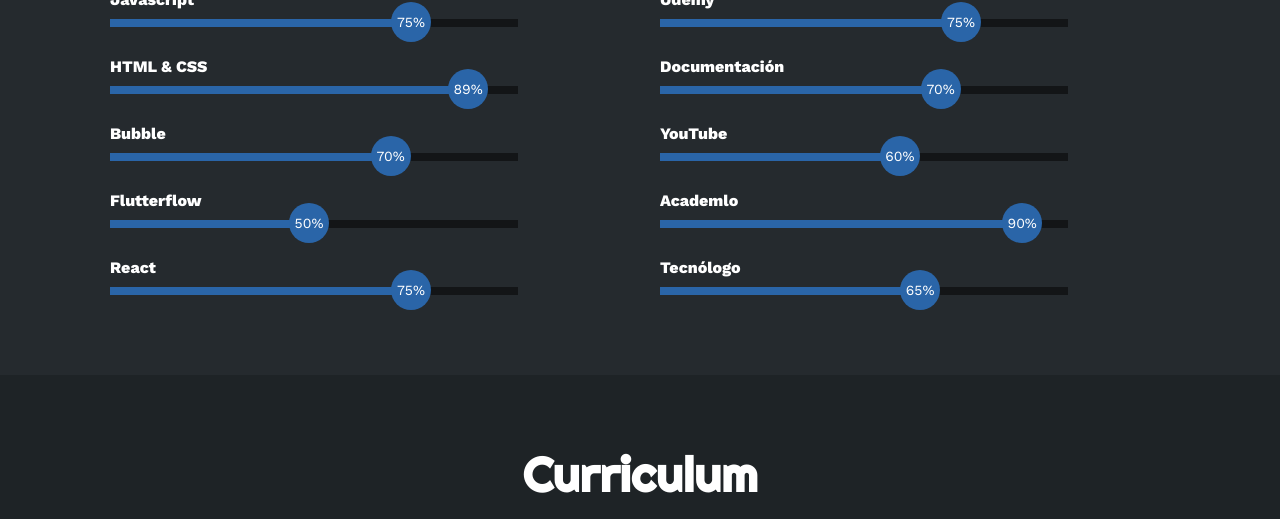
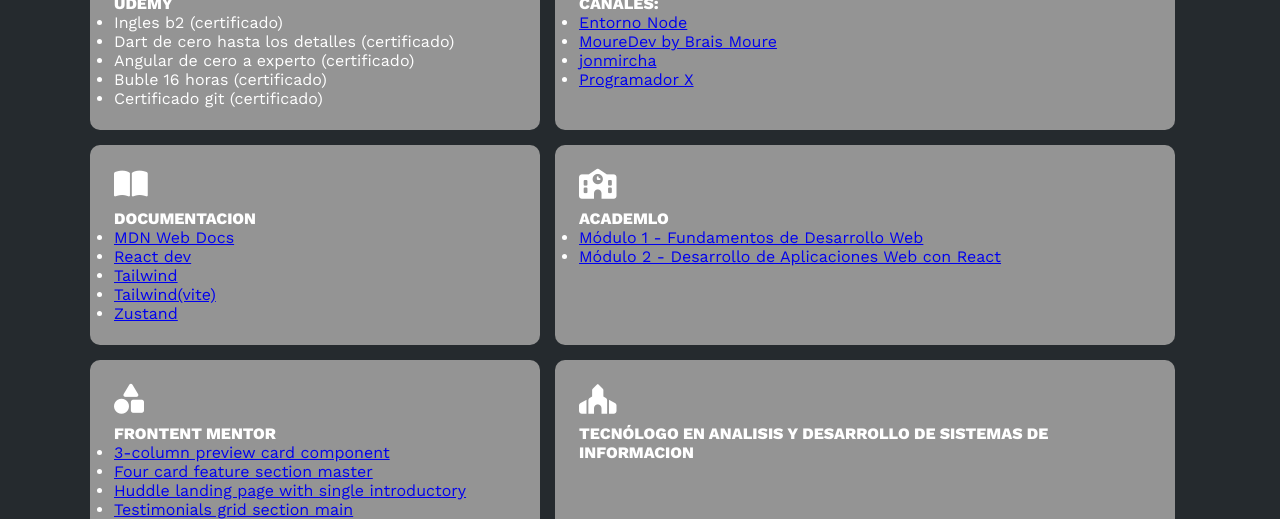
Before and after one commit to Poloflv/repositorio-javascript, a website: page index.html in a window 1280 px wide. Shown: the part 2281-2800 px from the top of the page. Drawn offline with nearby package versions, Linux system fonts and the light colour scheme.

Commit message:
aprendizaje

```diff
--- a/estilo.css
+++ b/estilo.css
@@ -2,11 +2,13 @@
 
 :root{
     --color-verde: #2a65a8;
+    --color-verde-aprendizaje: #2a65a8aa;
     --color-background: #1e2326;
     --color-texto: #fff;
     --color-arriba: rgba(30,35,38,.8);
     --color-abajo: rgba(30,35,38,1);
     --color-block: #252A2E;
+    --color-block-aprendizaje: #949494;
     --color-scroll: white;
     --VeryLightGray: hsl(0, 0%, 98%);
     --bg: #fff;
@@ -41,11 +43,13 @@
 
     /* ejemplo */
     --color-verde: #0ea08f;
+    --color-verde-aprendizaje: #0ea08f9e;
     --color-background: #ffffff;
     --color-texto:#000000;
     --color-arriba: hsl(0, 0%, 100%);
     --color-abajo: hsla(0, 0%, 67%, 0.834);
     --color-block: #b9c6d169;
+    --color-block-aprendizaje: #b9c6d169;
     --color-scroll: rgb(0, 0, 0);
     --text-200:#424242;
     --bg-100:#E6E6FA;
@@ -267,11 +271,11 @@
     font-weight: bold;
     border-radius: 5px;
 }
-.sobremi .fila .col .contenedor-intereses {
+ .contenedor-intereses {
     display: flex;
     flex-wrap: wrap;
 }
-.sobremi .fila .col .contenedor-intereses .interes {
+ .contenedor-intereses .interes {
     width: 100px;
     height: 100px;
     background-color: var(--color-block);
@@ -284,11 +288,11 @@
     transition: .3s;
 }
 
-.sobremi .fila .col .contenedor-intereses .interes:hover{
+ .contenedor-intereses .interes:hover{
     background-color: var(--color-verde);
 }
 
-.sobremi .fila .col .contenedor-intereses .interes i {
+ .contenedor-intereses .interes i {
     font-size: 30px;
     margin-bottom: 10px;
 }
@@ -1234,3 +1238,36 @@
         justify-content: center;
     }
 }
+
+
+
+
+
+
+
+
+.contenedor-intereses-aprendizaje {
+    display: flex;
+    flex-wrap: wrap;
+}
+ .contenedor-intereses-aprendizaje .interes-aprendizaje {
+    width: 100%;
+    height: 200px;
+    background-color: var(--color-block-aprendizaje);
+    border-radius: 10px ;
+    margin:  0 15px 15px 0;
+    display: flex;
+    flex-direction: column;
+    padding: 1.5rem;
+    transition: .3s;
+    overflow: hidden;
+}
+
+ .contenedor-intereses-aprendizaje .interes-aprendizaje:hover{
+    background-color: var(--color-verde-aprendizaje);
+}
+
+ .contenedor-intereses-aprendizaje .interes-aprendizaje i {
+    font-size: 30px;
+    margin-bottom: 10px;
+}
--- a/index.html
+++ b/index.html
@@ -26,7 +26,7 @@
                         <li><i class="bx bx-1 bxs-brightness-half " id="changeTheme"></i></li>
                         <li><a href="#inicio" onclick="seleccionar()">INICIO</a></li>
                         <li><a href="#sobremi" onclick="seleccionar()">SOBRE MI</a></li>
-                        <li><a href="#skills" onclick="seleccionar()">SKILLS</a></li>
+                        <li><a href="#skills" onclick="seleccionar()">APRENDIZAJE</a></li>
                         <li><a href="#curriculum" onclick="seleccionar()">CURRICULUM</a></li>
                         <li><a href="#portfolio" onclick="seleccionar()">PROYECTOS</a></li>
                         <li><a href="#contacto" onclick="seleccionar()">CONTACTO</a></li>
@@ -98,6 +98,7 @@
                             <li>
                                 <strong>Email</strong>
                                 kevinpolo316@gmail.com
+
                             </li>
 
 
@@ -164,54 +165,49 @@
         <!-- SECCION SKILLS -->
         <section class="skills" id="skills">
             <div class="contenido-seccion">
-                <h2>FUENTES</h2>
+                <h2>SITIOS DE APRENDIZAJE</h2>
                 <div class="fila">
                     <!-- Technical Skill -->
-                    <div class="col">
-                        <h3>Tiempo invertido en 2 años:</h3>
-                        <div class="skill">
-                            <span>Javascript</span>
-                            <div class="barra-skill">
-                                <div class="progreso">
-                                    <span>75%</span>
-                                </div>
-                            </div>
+                    <div class="contenedor-intereses-aprendizaje">
+                        <!-- <h3>Tiempo invertido en 2 años:</h3> -->
+
+
+                        <!-- TODO cambiar las 3 de abajo -->
+                        <div class="interes-aprendizaje">
+                            <i class="fa-solid fa-graduation-cap"></i>
+                            <h4>UDEMY</h4>
+                            <ul>
+                                <li>Ingles b2 (certificado)</li>
+                                <li>Dart de cero hasta los detalles (certificado)</li>
+                                <li>Angular de cero a experto (certificado)</li>
+                                <li>Buble 16 horas (certificado)</li>
+                                <li>Certificado git (certificado)</li>
+                            </ul>
                         </div>
 
-                        <div class="skill">
-                            <span>HTML & CSS</span>
-                            <div class="barra-skill">
-                                <div class="progreso">
-                                    <span>89%</span>
-                                </div>
-                            </div>
+                        <div class="interes-aprendizaje">
+                            <i class="fa-solid fa-book-open"></i>
+                            <h4>DOCUMENTACION</h4>
+                            <ul>
+                                <li><a href="http://developer.mozilla.org/es/" target="_blank" rel="noopener noreferrer">MDN Web Docs</a></li>
+                                <li><a href="http://es.react.dev/reference/react" target="_blank" rel="noopener noreferrer">React dev</a></li>
+                                <li><a href="http://tailwindcss.com/docs/installation" target="_blank" rel="noopener noreferrer">Tailwind</a></li>
+                                <li><a href="http://tailwindcss.com/docs/guides/vite" target="_blank" rel="noopener noreferrer">Tailwind(vite)</a></li>
+                                <li><a href="https://zustand-demo.pmnd.rs/" target="_blank" rel="noopener noreferrer">Zustand</a></li>
+                            </ul>
                         </div>
 
-                        <div class="skill">
-                            <span>Bubble</span>
-                            <div class="barra-skill">
-                                <div class="progreso">
-                                    <span>70%</span>
-                                </div>
-                            </div>
-                        </div>
-
-                        <div class="skill">
-                            <span>Flutterflow</span>
-                            <div class="barra-skill">
-                                <div class="progreso">
-                                    <span>50%</span>
-                                </div>
-                            </div>
-                        </div>
-
-                        <div class="skill">
-                            <span>React</span>
-                            <div class="barra-skill">
-                                <div class="progreso">
-                                    <span>75%</span>
-                                </div>
-                            </div>
+                        <div class="interes-aprendizaje">
+                            <i class="fa-solid fa-shapes"></i>
+                            <h4>FRONTENT MENTOR</h4>
+                            <ul>
+                                <li><a href="https://trabajos-front-end-mentor-polo.netlify.app/3-column-preview-card-component-main/" target="_blank" rel="noopener noreferrer">3-column preview card component</a></li>
+                                <li><a href="https://trabajos-front-end-mentor-polo.netlify.app/four-card-feature-section-master/" target="_blank" rel="noopener noreferrer">Four card feature section master</a></li>
+                                <li><a href="https://trabajos-front-end-mentor-polo.netlify.app/huddle-landing-page-with-single-introductory-section-master/" target="_blank" rel="noopener noreferrer">Huddle landing page with single introductory</a></li>
+                                <li><a href="https://trabajos-front-end-mentor-polo.netlify.app/testimonials-grid-section-main/" target="_blank" rel="noopener noreferrer">Testimonials grid section main</a></li>
+                                <li><a href="https://trabajos-front-end-mentor-polo.netlify.app/stats-preview-card-component-main/" target="_blank" rel="noopener noreferrer">Stats preview card component main</a></li>
+                                <li><a href="https://trabajos-front-end-mentor-polo.netlify.app/results-summary-component-main/" target="_blank" rel="noopener noreferrer">Results summary component main</a></li>
+                            </ul>
                         </div>
 
 
@@ -219,51 +215,36 @@
 
                     <!-- Professional Skills -->
 
-                    <div class="col">
-                        <h3>Sitios de aprendizaje:</h3>
-                        <div class="skill">
-                            <span>Udemy</span>
-                            <div class="barra-skill">
-                                <div class="progreso">
-                                    <span>75%</span>
-                                </div>
-                            </div>
+                    <div class="contenedor-intereses-aprendizaje">
+                        <!-- <h3>Tiempo invertido en 2 años:</h3> -->
+
+
+                        <!-- TODO cambiar las 3 de abajo -->
+                        <div class="interes-aprendizaje">
+                            <i class="fa-brands fa-youtube"></i>
+                            <h4>CANALES:</h4>
+                            <ul>
+                                <li><a href="https://www.youtube.com/@luismiguelavendanolozano5084" target="_blank" rel="noopener noreferrer">Entorno Node</a></li>
+                                <li><a href="https://www.youtube.com/@mouredev" target="_blank" rel="noopener noreferrer">MoureDev by Brais Moure </a></li>
+                                <li><a href="https://www.youtube.com/@jonmircha" target="_blank" rel="noopener noreferrer">jonmircha</a></li>
+                                <li><a href="https://www.youtube.com/@ProgramadorX" target="_blank" rel="noopener noreferrer">Programador X</a></li>
+                            </ul>
                         </div>
 
-                        <div class="skill">
-                            <span>Documentación</span>
-                            <div class="barra-skill">
-                                <div class="progreso">
-                                    <span>70%</span>
-                                </div>
-                            </div>
+                        <div class="interes-aprendizaje">
+                            <i class="fa-solid fa-school"></i>
+                            <h4>ACADEMLO</h4>
+                            <ul>
+                                <li><a href="https://certificates.academlo.com/en/verify/08550520704540" target="_blank" rel="noopener noreferrer">Módulo 1 - Fundamentos de Desarrollo Web</a></li>
+                                <li><a href="https://certificates.academlo.com/en/verify/85258775160695" target="_blank" rel="noopener noreferrer">Módulo 2 - Desarrollo de Aplicaciones Web con React</a></li>
+                            </ul>
+
                         </div>
 
-                        <div class="skill">
-                            <span>YouTube</span>
-                            <div class="barra-skill">
-                                <div class="progreso">
-                                    <span>60%</span>
-                                </div>
-                            </div>
-                        </div>
+                        <div class="interes-aprendizaje">
+                            <i class="fa-solid fa-place-of-worship"></i>
+                            <h4>TECNÓLOGO EN ANALISIS Y DESARROLLO DE SISTEMAS DE INFORMACION</h4>
 
-                        <div class="skill">
-                            <span>Academlo</span>
-                            <div class="barra-skill">
-                                <div class="progreso">
-                                    <span>90%</span>
-                                </div>
-                            </div>
-                        </div>
-
-                        <div class="skill">
-                            <span>Tecnólogo</span>
-                            <div class="barra-skill">
-                                <div class="progreso">
-                                    <span>65%</span>
-                                </div>
-                            </div>
                         </div>
 
 
```
